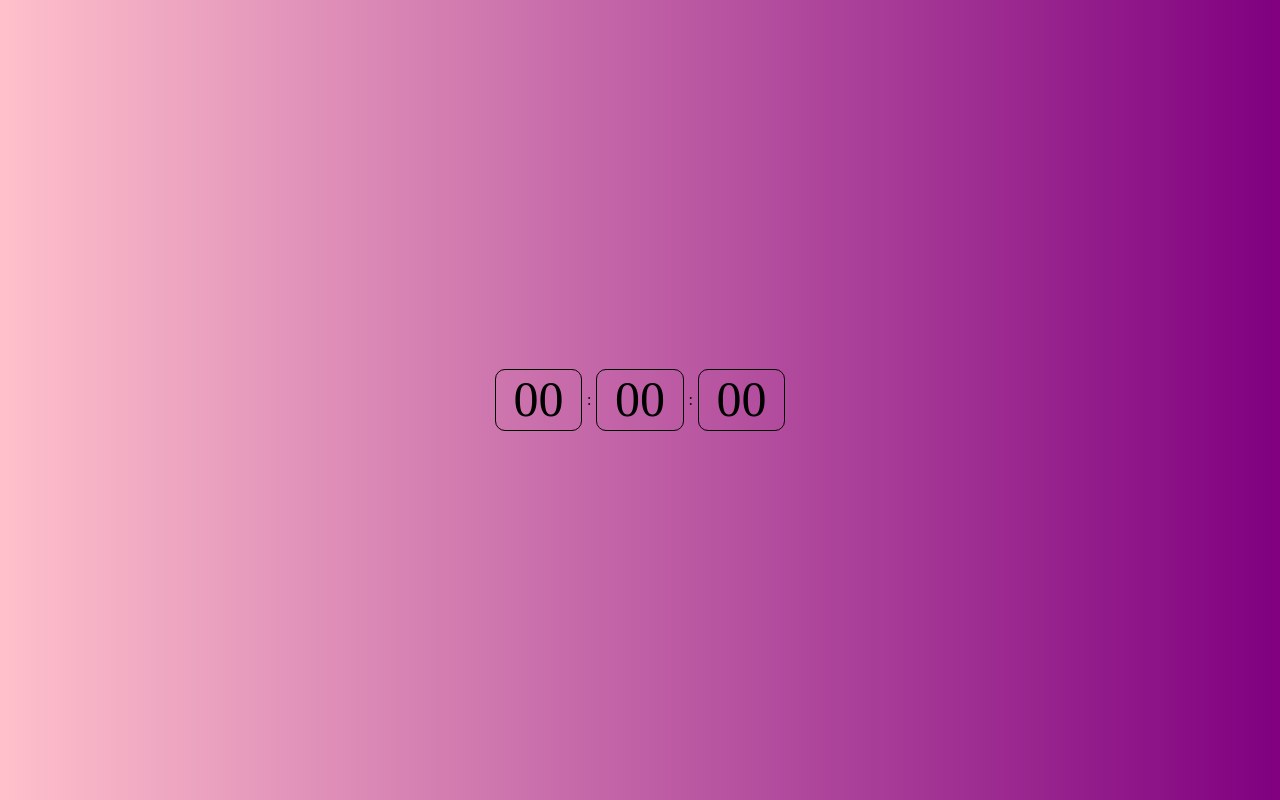
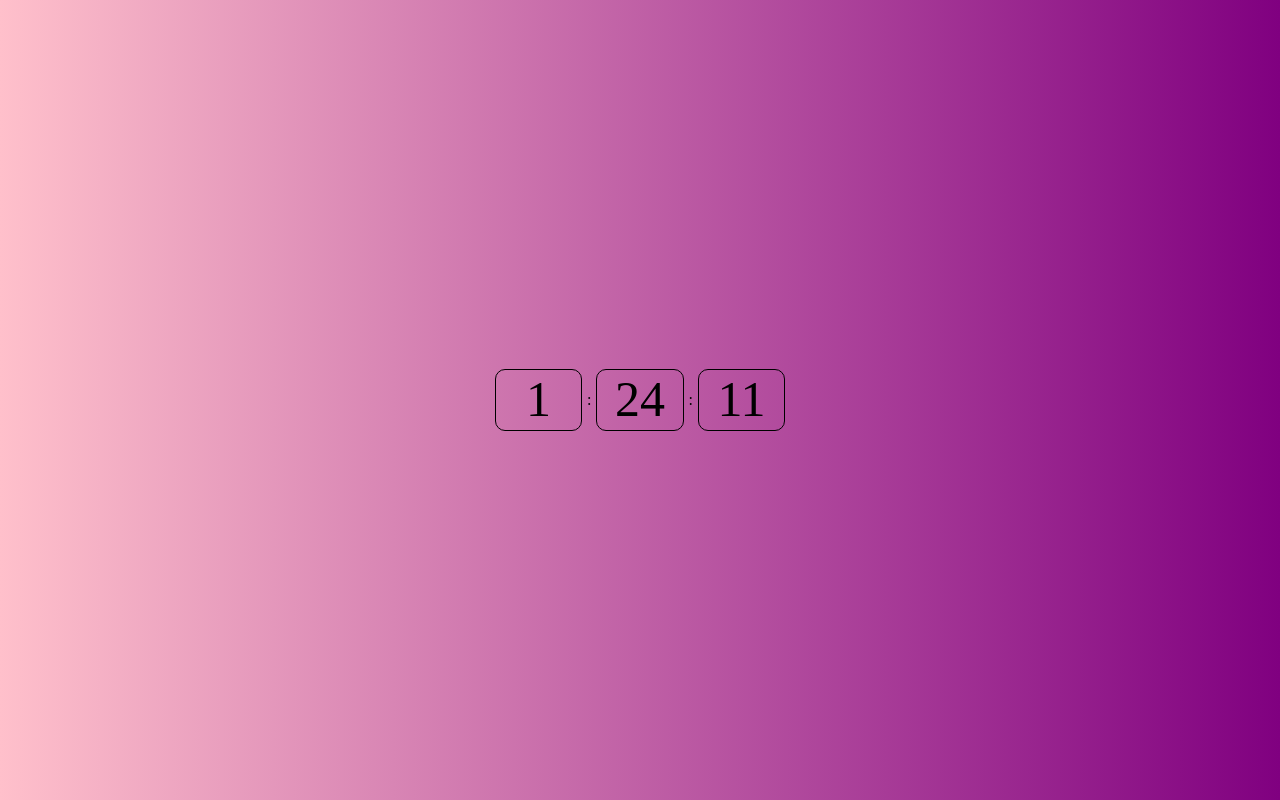
Before and after one commit to JulianaPires28/relogio-digital, a plain HTML site: page index.html in a window 1280 px wide. Drawn offline with Linux system fonts and the light colour scheme.

Commit message:
relogio digital

```diff
--- a/index.html
+++ b/index.html
@@ -9,12 +9,14 @@
   <body>
     <div class="aparador">
       <div class="timer">
-        <div class="hora">00</div>
-        <span>:</span>
-        <div class="minutos">00</div>
-        <span>:</span>
-        <div class="segundos">00</div>
+            <div class="hora">00</div>
+            <span>:</span>
+            <div class="minutos">00</div>
+            <span>:</span>
+            <div class="segundos">00</div>
+            <script src="index.js"></script>
       </div>
+
     </div>
   </body>
 </html>
--- /dev/null
+++ b/index.js
@@ -0,0 +1,20 @@
+const hora = document.querySelector(".hora");
+const minutos = document.querySelector(".minutos");
+const segundos = document.querySelector(".segundos");
+
+function alterHour(){
+    const date = new Date();
+    const hour = date.getHours();
+    const minutes = date.getMinutes();
+    const seconds = date.getSeconds();
+
+    hora.textContent = hour;
+    minutos.textContent = minutes;
+    segundos.textContent = seconds;
+
+    console.log(hora,minutos,segundos);
+}
+
+setInterval(() => {
+    alterHour();
+}, 1000);
```
Also changed, not shown: style.css (line endings or trailing spaces).
